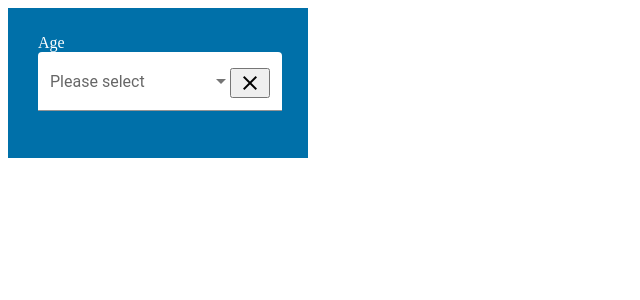
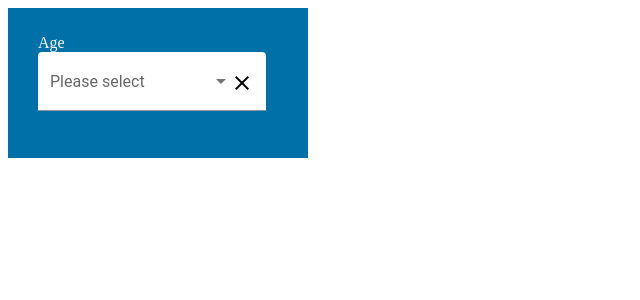
Before and after one commit to rahulmandal1994/dropdown, an Angular app: page / in a window 1280 px wide. Shown: the top 300 px of the page, without its empty margins (0-640 px from the left). Built offline with nearby package versions, Linux system fonts and the light colour scheme.

Commit message:
2 files modified

```diff
--- a/src/app/app.component.css
+++ b/src/app/app.component.css
@@ -16,3 +16,11 @@ p {
   /*background-color: green !important;*/
   display: none;
  }
+ ::ng-deep .mat-select-arrow {
+  width: 0;
+  height: 0;
+  border-left: 5px solid transparent;
+  border-right: 5px solid transparent;
+  border-top: 5px solid;
+  margin: 0 4px;
+}
--- a/src/app/app.component.html
+++ b/src/app/app.component.html
@@ -7,17 +7,8 @@
       <mat-option value="option1">Option 1</mat-option>
       <mat-option value="option2" >Option 2 (disabled)</mat-option>
       <mat-option value="option3">Option 3</mat-option>
-
     </mat-select>
-
-    <button
-    matSuffix
-    mat-icon-button
-    type="button"
-    aria-label="Clear"
-    (click)="$event.stopPropagation()">
-    <i class="material-icons">clear</i>
-</button>
+    <i matSuffix class="material-icons">clear</i>
 </mat-form-field>
 </div>
 </div>
```
